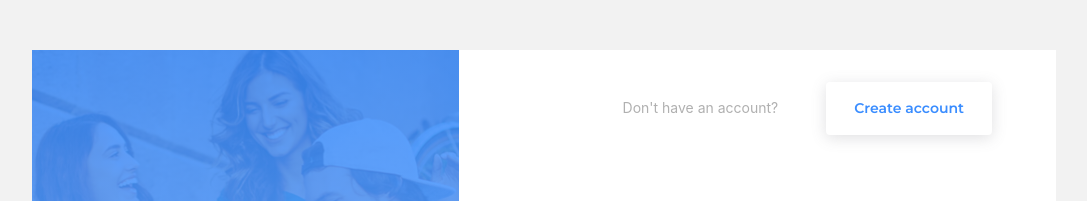
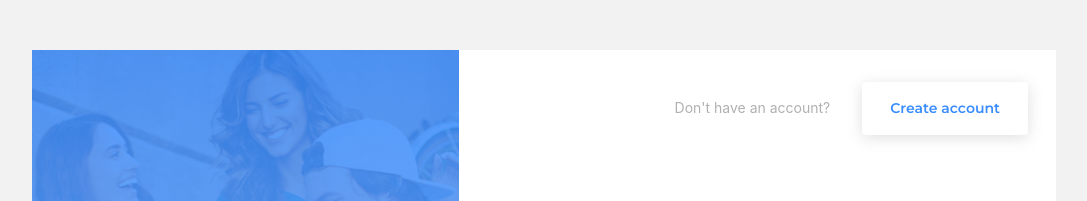
Before and after one commit to francispham/messenger-880, a React (Create React App) app in the folder client/: page /login in a window 1280 px wide. Shown: the top 201 px of the page, without its empty margins (96-1183 px from the left). Built offline with nearby package versions, Linux system fonts and the light colour scheme; no server answers.

Commit message:
Feature: Added Styling Adjustments

```diff
--- a/client/src/Login.js
+++ b/client/src/Login.js
@@ -22,21 +22,11 @@ export const useStyles = makeStyles(() => ({
     width: '100vw',
     height: '100vh',
     minWidth: '320px',
-    overflow: 'auto',
+    overflow: 'hidden',
     background: '#F2F2F2',
   },
-  box: {
-    overflow: 'hidden',
-  },
   grid: {
-    width: '1024px',
-    height: '700px',
-    background: '#FFFFFF',
-  },
-  grid750: {
-    width: '100%',
-    overflow: 'auto',
-    background: '#FFFFFF',
+    height: 'inherit',
   },
   subGrid: {
     height: '100%',
@@ -57,10 +47,11 @@ export const useStyles = makeStyles(() => ({
     boxShadow: 'rgba(100, 100, 111, 0.2) 0px 3px 15px 0px'
   },
   topButton750: {
-    padding: '1em 2em',
+    padding: '1em 1.5em',
     fontWeight: '600',
+    fontSize: '12px',
     boxShadow: 'rgba(100, 100, 111, 0.2) 0px 3px 15px 0px',
-    margin: '1rem 0.5rem',
+    margin: '1rem',
   },
   button: {
     padding: '1em 4em',
@@ -94,20 +85,14 @@ const Login = (props) => {
       justifyContent="center"
       className={classes.root}
     >
-      <Grid style={ !smMatches ? {height: "100vh"}: null } container item className={matches ? classes.grid : classes.grid750}>
+      <Box bgcolor="#FFFFFF" width={matches ? "1024px" : "100%"} height={smMatches ? "700px" : "100%"}>
+        <Grid container item className={classes.grid}>
           {smMatches && <Grid container alignItems="center" justifyContent="center" item sm={5}>
             <SideBanner />
           </Grid>}
           <Grid container justifyContent="center" item xs={12} sm={7}>
             <Box position="relative" width="100%">
-            {!smMatches && <Box
-              className={ classes.box}
-              height= "25vh"
-              width="100%"
-            >
-              <SideBanner />
-            </Box>}
-            <Box position="absolute" right={0} width="100%" padding={2}>
+              <Box position="absolute" right={-20} width="100%" padding={2}>
                 <Grid container alignItems="baseline" justifyContent="flex-end" item>
                   <Box fontSize="fontSize" color="secondary.main">Don&#39;t have an account?</Box>
                   <Button
@@ -177,6 +162,7 @@ const Login = (props) => {
             </Box>
           </Grid>
         </Grid>
+      </Box>
     </Grid>
   );
 };
--- a/client/src/Signup.js
+++ b/client/src/Signup.js
@@ -24,18 +24,8 @@ export const useStyles = makeStyles(() => ({
     minWidth: '320px',
     background: '#F2F2F2',
   },
-  box: {
-    overflow: 'hidden',
-  },
   grid: {
-    width: '1024px',
-    height: '700px',
-    background: '#FFFFFF',
-  },
-  grid750: {
-    width: '100%',
-    overflow: 'auto',
-    background: '#FFFFFF',
+    height: 'inherit',
   },
   subGrid: {
     height: '100%',
@@ -94,20 +84,14 @@ const Login = (props) => {
       justifyContent="center"
       className={classes.root}
     >
-      <Grid style={ !smMatches ? {height: "100vh"}: null } container item className={matches ? classes.grid : classes.grid750}>
+      <Box bgcolor="#FFFFFF" width={matches ? "1024px" : "100%"} height={smMatches ? "700px" : "100%"}>
+        <Grid container item className={classes.grid}>
           {smMatches && <Grid container alignItems="center" justifyContent="center" item sm={5}>
             <SideBanner />
           </Grid>}
           <Grid container justifyContent="center" item xs={12} sm={7}>
             <Box position="relative" width="100%">
-            {!smMatches && <Box
-                className={ classes.box}
-                height= "25vh"
-                width="100%"
-            >
-              <SideBanner />
-            </Box>}
-            <Box right={0} position="absolute" width="100%" padding={2}>
+              <Box right={10} position="absolute" width="100%" padding={2}>
                 <Grid container alignItems="baseline" justifyContent="flex-end" item>
                   <Box fontSize="fontSize" color="secondary.main">Already have an account?</Box>
                   <Button
@@ -193,6 +177,7 @@ const Login = (props) => {
             </Box>
           </Grid>
         </Grid>
+      </Box>
     </Grid>
   );
 };
--- a/client/src/themes/theme.js
+++ b/client/src/themes/theme.js
@@ -8,7 +8,7 @@ export const theme = createTheme({
       letterSpacing: 0,
       fontWeight: "700",
       textTransform: "none",
-      margin: "1rem 3rem 0",
+      margin: "1rem 2rem 0",
       fontFamily: "Montserrat, sans-serif",
     },
     h3: {
```
Lines whose indentation alone changed are shown as unchanged.
